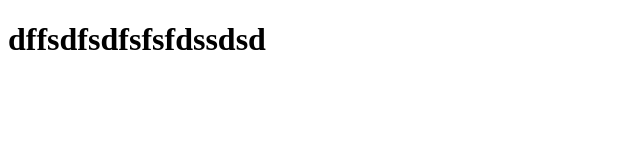
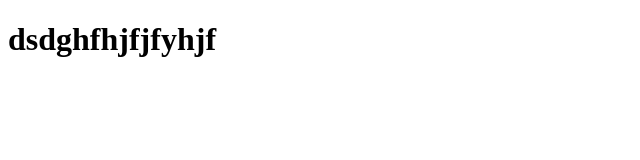
Before and after one commit to bondarchukdima/laboratorka5_bondarchuk, a plain HTML site: page index.html in a window 1280 px wide. Shown: the whole page, without its empty margins (0-640 px from the left). Drawn offline with Linux system fonts and the light colour scheme.

Commit message:
add errors.txt

```diff
--- a/index.html
+++ b/index.html
@@ -7,7 +7,7 @@
 </head>
 <body>
     <h1>
-        dffsdfsdfsfsfdssdsd
+        dsdghfhjfjfyhjf
         </h1>
 </body>
 </html>
```
Also changed, not shown: errors.txt (added), 1 other file.
